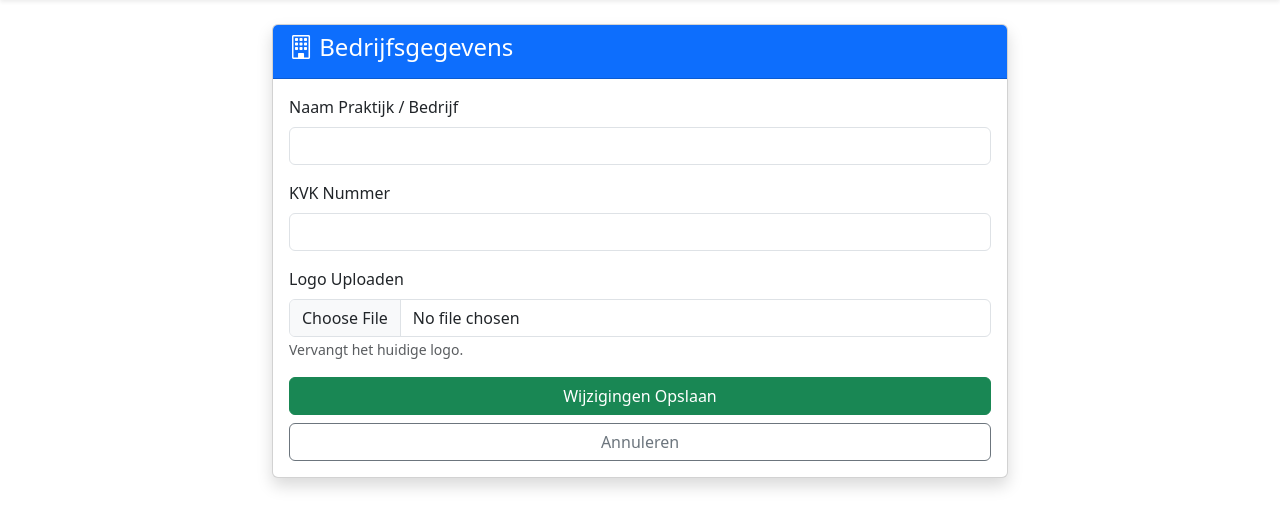
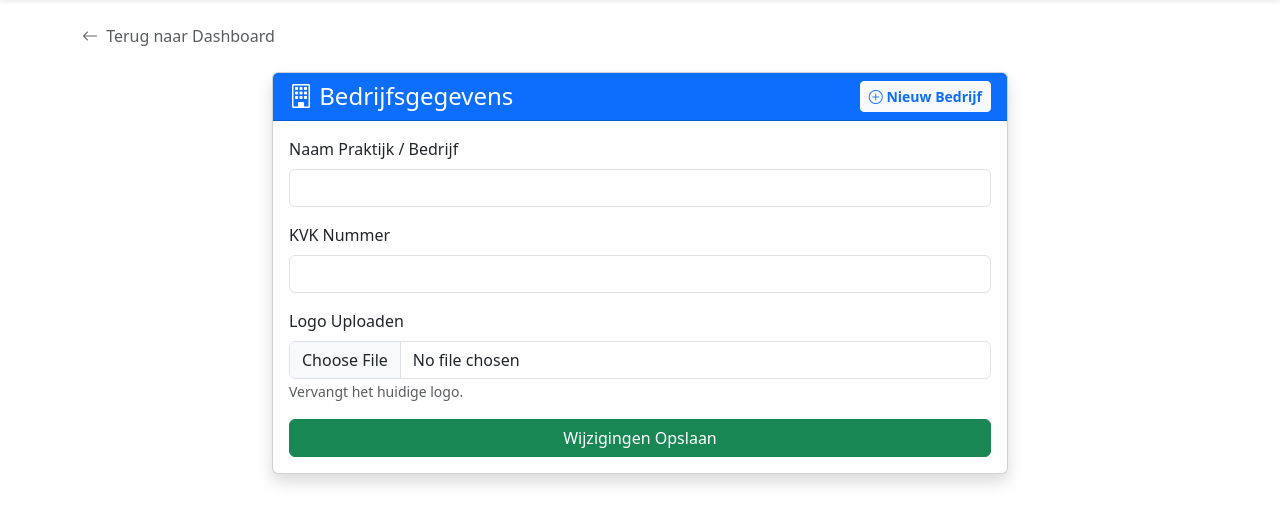
Before and after one commit to ErnieV/kanban_beheer_app, a Flask app: template templates/beheer_bedrijf.html in a window 1280 px wide. Shown: the part 56-584 px from the top of the page. Run offline with Flask 3, Linux system fonts and the light colour scheme; the template is opened without the code that fills it, so the values that code supplies are empty.

Commit message:
bedrijf beheer

```diff
--- a/app.py
+++ b/app.py
@@ -115,13 +115,54 @@ def upload_image_to_azure(file):
 @app.route('/')
 def dashboard():
     if not check_db(): return render_template('dashboard.html', bedrijven=[])
+
+    # 1. Alle bedrijven voor de selector
     alle_bedrijven = db.session.query(Bedrijf).all()
-    return render_template('dashboard.html', bedrijven=alle_bedrijven)
+
+    # 2. Count voor print wachtrij (alleen voor huidig bedrijf)
+    print_queue_count = 0
+    huidig_id = get_huidig_bedrijf_id()
+    if huidig_id:
+        try:
+            print_queue_count = db.session.query(Print_Queue).filter_by(
+                bedrijf_id=huidig_id,
+                status='PENDING'
+            ).count()
+        except Exception:
+            print_queue_count = 0 # Fallback bij db error
+
+    return render_template('dashboard.html',
+                           bedrijven=alle_bedrijven,
+                           print_queue_count=print_queue_count)
 
 @app.route('/switch-bedrijf/<int:bedrijf_id>')
 def switch_bedrijf(bedrijf_id):
     session['bedrijf_id'] = bedrijf_id
     flash('Bedrijf gewijzigd.', 'info')
+    return redirect(url_for('dashboard'))
+
+@app.route('/bedrijf/nieuw', methods=['POST'])
+def nieuw_bedrijf():
+    if not check_db(): return redirect(url_for('dashboard'))
+
+    naam = request.form.get('naam')
+    if naam:
+        try:
+            # Nieuw bedrijf aanmaken
+            nieuw = Bedrijf(naam=naam)
+            db.session.add(nieuw)
+            db.session.commit()
+
+            # Direct inloggen op dit nieuwe bedrijf
+            session['bedrijf_id'] = nieuw.bedrijf_id
+            flash(f'Bedrijf "{naam}" aangemaakt en geselecteerd. Welkom!', 'success')
+        except IntegrityError:
+            db.session.rollback()
+            flash('Een bedrijf met deze naam bestaat al.', 'warning')
+        except Exception as e:
+            db.session.rollback()
+            flash(f'Fout bij aanmaken: {e}', 'danger')
+
     return redirect(url_for('dashboard'))
 
 # =========================================================
@@ -202,11 +243,9 @@ def add_to_kast_from_room(kast_id):
     kast = db.session.query(Kast).get(kast_id)
     return redirect(url_for('assistent_kamer_view', ruimte_id=kast.ruimte_id))
 
-# --- NIEUW: KANBAN AANVRAGEN (PLATTE DATA) ---
+# --- KANBAN AANVRAGEN ---
 
 def create_queue_item(pos, art, kast, ruimte, r_type, bedrijf):
-    """Maakt een Print_Queue object met platte data."""
-    # Header tekst
     header_text = ruimte.naam.upper()
     if ruimte.nummer: header_text = f"{ruimte.nummer} {header_text}"
 
@@ -215,29 +254,23 @@ def create_queue_item(pos, art, kast, ruimte, r_type, bedrijf):
         status='PENDING',
         printer_id="reception-badgy-01",
         card_type="KANBAN_TWO_BIN",
-
         header_text=header_text,
         header_color=r_type.kleur_hex if r_type else "#3B82F6",
-
         product_name=art.eigen_naam,
         product_packaging=art.verpakkingseenheid_tekst or "Stuk",
         product_sku=str(art.lokaal_artikel_id),
         product_image_url=pos.locatie_foto_url or art.foto_url,
-
         location_text=f"{kast.naam} ({kast.type_opslag})",
         min_level=pos.trigger_min,
         max_level=pos.target_max,
-
         qr_code_value=pos.qr_code or "NO_QR",
         qr_human_readable=f"POS-{pos.voorraad_positie_id}",
-
         company_logo_url=bedrijf.logo_url
     )
 
 @app.route('/assistent/kanban/aanvragen/enkel/<int:voorraad_positie_id>', methods=['POST'])
 def kanban_aanvragen_enkel(voorraad_positie_id):
     try:
-        # Haal alle benodigde data op via joins
         result = db.session.query(Voorraad_Positie, Lokaal_Artikel, Kast, Ruimte, Ruimte_Type, Bedrijf)\
             .join(Lokaal_Artikel, Voorraad_Positie.lokaal_artikel_id == Lokaal_Artikel.lokaal_artikel_id)\
             .join(Kast, Voorraad_Positie.kast_id == Kast.kast_id)\
@@ -521,6 +554,11 @@ def beheer_infra():
 
 @app.route('/beheer/verwijder/<type>/<int:id>', methods=['POST'])
 def verwijder_item(type, id):
+    redirect_url = url_for('beheer_infra')
+    vestiging_id = request.args.get('vestiging_id')
+    ruimte_id = request.args.get('ruimte_id')
+    if vestiging_id: redirect_url = url_for('beheer_infra', vestiging_id=vestiging_id, ruimte_id=ruimte_id)
+
     try:
         item = None
         if type == 'artikel':
@@ -537,16 +575,43 @@ def verwijder_item(type, id):
         if item:
             db.session.delete(item)
             db.session.commit()
-            flash('Verwijderd.', 'success')
+            flash(f'{type.capitalize()} verwijderd.', 'success')
     except Exception as e:
         db.session.rollback()
-        flash(f'Kan niet verwijderen: {e}', 'danger')
-    return redirect(request.referrer or url_for('dashboard'))
+        flash(f'Fout: {e}', 'danger')
+    return redirect(redirect_url)
 
 @app.route('/beheer/update/<type>/<int:id>', methods=['POST'])
 def update_item(type, id):
-    # Generieke update functie, zoals eerder
-    return redirect(request.referrer or url_for('dashboard'))
+    redirect_url = url_for('beheer_infra')
+    if 'vestiging_id' in request.form: redirect_url = url_for('beheer_infra', vestiging_id=request.form.get('vestiging_id'))
+
+    try:
+        if type == 'vestiging':
+            item = db.session.query(Vestiging).get(id)
+            item.naam = request.form.get('naam')
+            item.adres = request.form.get('adres')
+        elif type == 'ruimte':
+            item = db.session.query(Ruimte).get(id)
+            item.naam = request.form.get('naam')
+            item.nummer = request.form.get('nummer')
+            item.ruimte_type_id = request.form.get('ruimte_type_id')
+        elif type == 'kast':
+            item = db.session.query(Kast).get(id)
+            item.naam = request.form.get('naam')
+            item.type_opslag = request.form.get('type_opslag')
+        db.session.commit()
+        flash('Item bijgewerkt.', 'success')
+    except IntegrityError as e:
+        db.session.rollback()
+        if "CHK_Kast_Type" in str(e):
+            flash("Fout: Ongeldig type opslag. Kies 'Grijpvoorraad' of 'Bulkvoorraad'.", 'danger')
+        else:
+            flash(f"Database fout: {e.orig}", 'danger')
+    except Exception as e:
+        db.session.rollback()
+        flash(f'Fout: {e}', 'danger')
+    return redirect(redirect_url)
 
 if __name__ == '__main__':
     app.run(debug=True)
--- a/templates/beheer_bedrijf.html
+++ b/templates/beheer_bedrijf.html
@@ -1,11 +1,21 @@
 {% extends "base.html" %}
 
 {% block content %}
+<div class="mb-4">
+    <a href="{{ url_for('dashboard') }}" class="text-decoration-none text-muted fw-medium">
+        <i class="bi bi-arrow-left me-1"></i> Terug naar Dashboard
+    </a>
+</div>
+
 <div class="row justify-content-center">
     <div class="col-md-8">
         <div class="card shadow">
-            <div class="card-header bg-primary text-white">
-                <h4><i class="bi bi-building"></i> Bedrijfsgegevens</h4>
+            <div class="card-header bg-primary text-white d-flex justify-content-between align-items-center">
+                <h4 class="my-0"><i class="bi bi-building"></i> Bedrijfsgegevens</h4>
+                <!-- Nieuwe knop voor extra bedrijven -->
+                <button class="btn btn-sm btn-light text-primary fw-bold" data-bs-toggle="modal" data-bs-target="#nieuwBedrijfModal">
+                    <i class="bi bi-plus-circle"></i> Nieuw Bedrijf
+                </button>
             </div>
             <div class="card-body">
                 <form method="POST" enctype="multipart/form-data">
@@ -35,11 +45,37 @@
 
                     <div class="d-grid gap-2">
                         <button type="submit" class="btn btn-success">Wijzigingen Opslaan</button>
-                        <a href="{{ url_for('dashboard') }}" class="btn btn-outline-secondary">Annuleren</a>
                     </div>
                 </form>
             </div>
         </div>
     </div>
 </div>
+
+<!-- MODAL VOOR NIEUW BEDRIJF (Verplaatst vanuit Dashboard) -->
+<div class="modal fade" id="nieuwBedrijfModal" tabindex="-1">
+    <div class="modal-dialog">
+        <div class="modal-content">
+            <form action="{{ url_for('nieuw_bedrijf') }}" method="POST">
+                <div class="modal-header">
+                    <h5 class="modal-title">Nieuw Bedrijf Aanmaken</h5>
+                    <button type="button" class="btn-close" data-bs-dismiss="modal"></button>
+                </div>
+                <div class="modal-body">
+                    <div class="alert alert-info small">
+                        <i class="bi bi-info-circle"></i> Je maakt een volledig nieuwe omgeving aan. Je wordt hierna direct ingelogd in het nieuwe bedrijf.
+                    </div>
+                    <div class="mb-3">
+                        <label class="form-label">Naam van de praktijk / instelling</label>
+                        <input type="text" name="naam" class="form-control" required placeholder="Bijv. Huisartsenpraktijk Oost">
+                    </div>
+                </div>
+                <div class="modal-footer">
+                    <button type="button" class="btn btn-secondary" data-bs-dismiss="modal">Annuleren</button>
+                    <button type="submit" class="btn btn-success">Aanmaken</button>
+                </div>
+            </form>
+        </div>
+    </div>
+</div>
 {% endblock %}
```
Also changed, not shown: templates/dashboard.html (+15 -4 lines).
